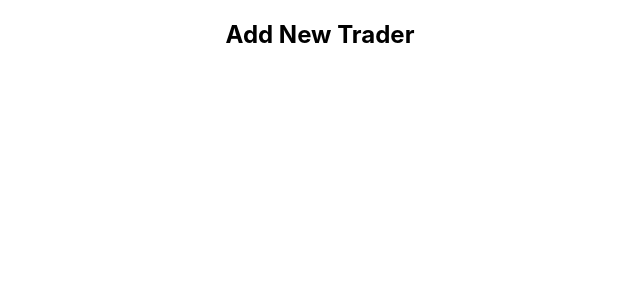
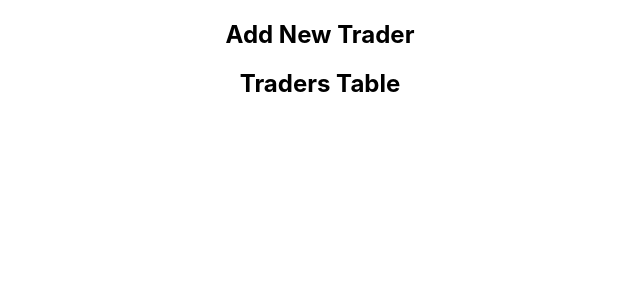
Before and after one commit to brownviper/trader-view, a React (Create React App) app: page / in a window 1280 px wide. Shown: the top 300 px of the page, without its empty margins (320-960 px from the left). Built offline with nearby package versions, Linux system fonts and the light colour scheme.

Commit message:
added TradersTable to root div

```diff
--- a/src/components/App.js
+++ b/src/components/App.js
@@ -2,12 +2,14 @@ import React, { Component } from 'react';
 import logo from '../logo.svg';
 import '../assets/App.css';
 import NewTrader from './NewTrader';
+import TradersTable from './TradersTable';
 
 class App extends Component {
   render() {
     return (
       <div className="App">
         <NewTrader />
+        <TradersTable />
       </div>
     );
   }
--- /dev/null
+++ b/src/components/TradersTable.js
@@ -0,0 +1,13 @@
+import React, { Component } from 'react';
+
+class TradersTable extends Component {
+    render() {
+        return (
+            <div>
+                <h2>Traders Table</h2>
+            </div>
+        );
+    }
+}
+
+export default TradersTable;
```
Also changed, not shown: 1 other file (tests, documents, lock files or other folders).
